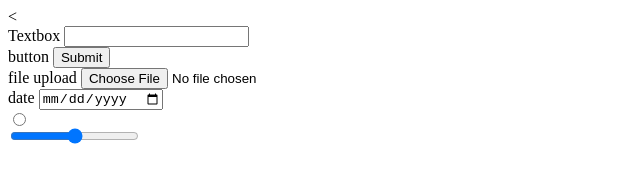
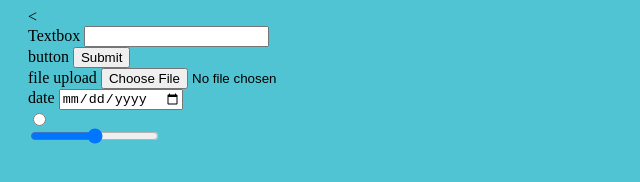
Before and after one commit to AOrtiz55/Intro, a plain HTML site: page inputs.html in a window 1280 px wide. Shown: the whole page, without its empty margins (0-640 px from the left). Drawn offline with Linux system fonts and the light colour scheme.

Commit message:
Update inputs.html

```diff
--- a/inputs.html
+++ b/inputs.html
@@ -4,6 +4,13 @@
     <meta charset="utf-8">
     <title></title>
   </head>
+    <style >
+    body,html{
+      background-color:#51C4D3;
+
+      padding:0 10px;
+    }
+  </style>
   <body>
     <form class="" action="index.html" method="post">
       <label>Textbox</label>
```
